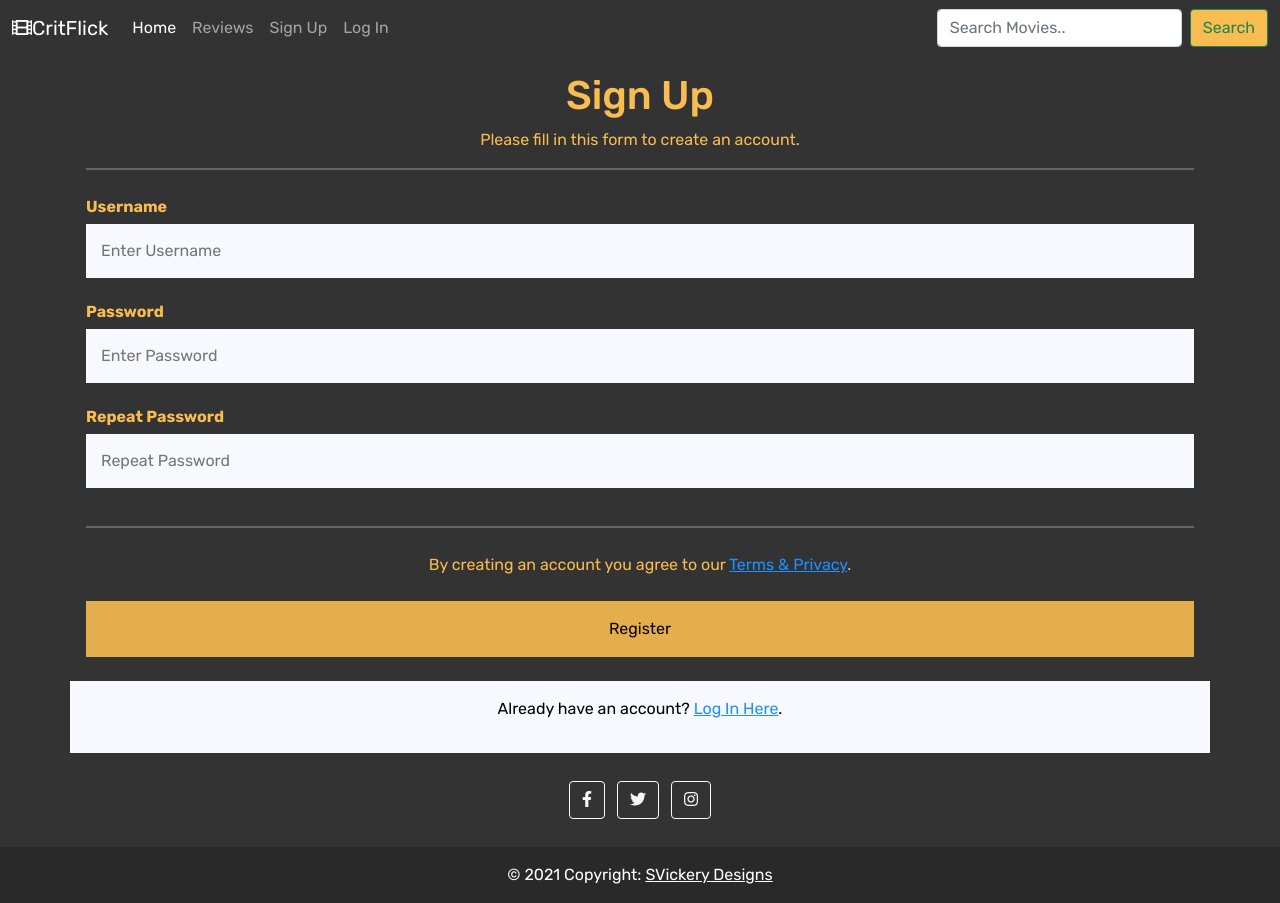
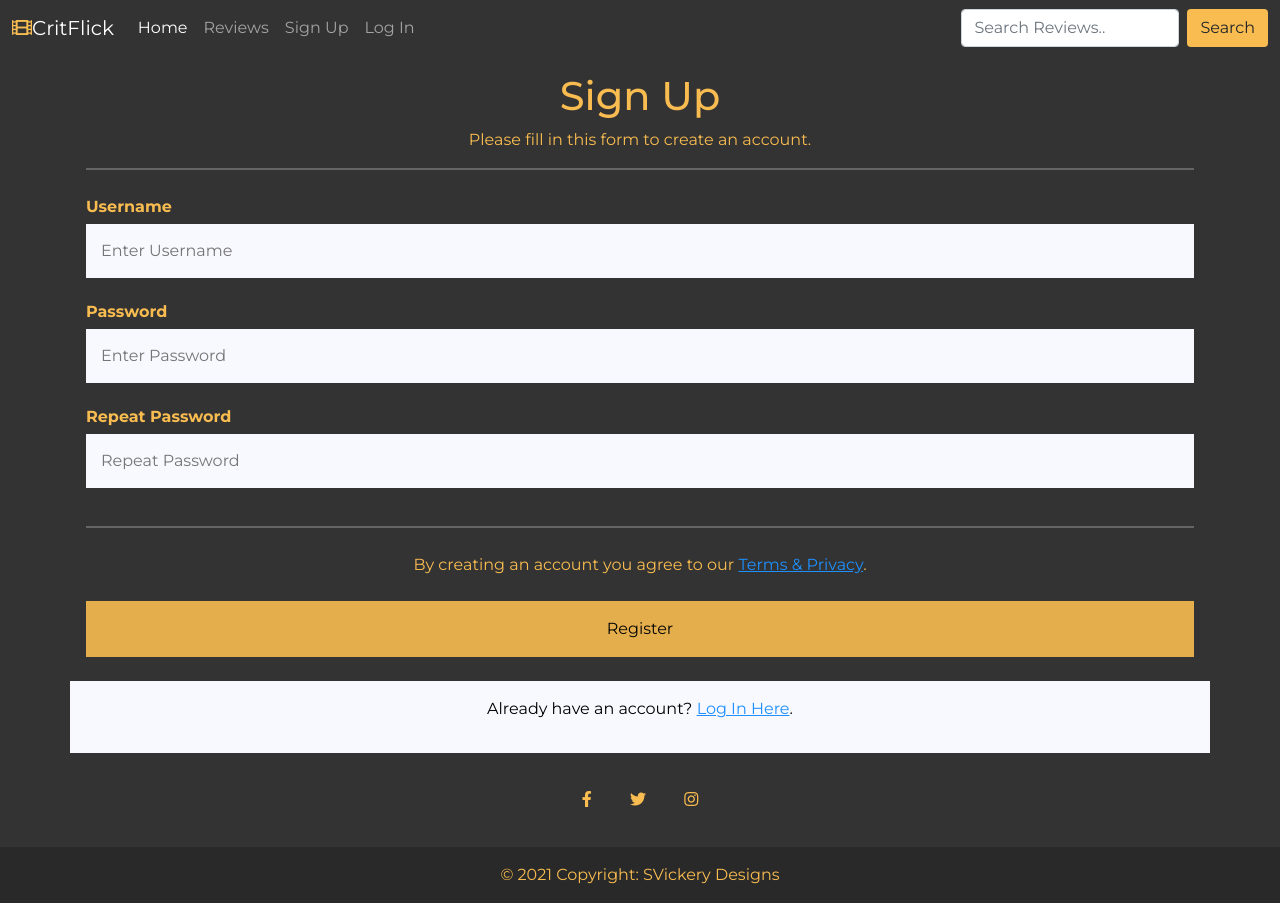
Before and after one commit to Code-Institute-Submissions/svickery-critflick_SepResub, a Flask app: page /sign_up in a window 1280 px wide. Run offline with Flask 2, Linux system fonts and the light colour scheme; the page is wider than the window, and the part outside it is not shown; some libraries are stand-ins or nearby versions.

Commit message:
Styling added throughout. New font. New name form-style added to all forms. JS added to help with scrolling on parallax page

```diff
--- a/static/css/style.css
+++ b/static/css/style.css
@@ -1,9 +1,16 @@
-@import url('https://fonts.googleapis.com/css2?family=Rubik:ital,wght@0,300;0,400;0,500;0,600;0,700;0,800;0,900;1,300;1,400;1,500;1,600;1,700;1,800;1,900&display=swap');
+@import url('https://fonts.googleapis.com/css2?family=Montserrat:ital,wght@0,200;0,300;0,400;0,500;0,600;0,700;0,800;0,900;1,200;1,300;1,400;1,500;1,600;1,700;1,800;1,900&display=swap');
+
+* {
+    padding: 0;
+    margin: 0;
+    -webkit-box-sizing: border-box;
+    box-sizing: border-box;
+}
 
 body    {
     height: 100%;
     margin: 0;
-    font-family: "Rubik", sans-serif;
+    font-family: "Montserrat", sans-serif;
     background-color: #333333;
 }
 
@@ -142,7 +162,7 @@ a {
     text-align: center;
 }
 
-.sign_up    {
+.form-style {
     color: #f9bc50;
     text-align: center;
 }
@@ -163,3 +183,11 @@ b   {
 .card   {
     text-align: center;
 }
+
+i   {
+    color: #f9bc50;
+}
+
+.copyright    {
+    color: #f9bc50;
+}
--- a/templates/base.html
+++ b/templates/base.html
@@ -13,7 +13,7 @@
 <body>
     <!--Navbar-->
     <div class="container-fluid">
-    <nav class="navbar navbar-expand-lg navbar-dark">
+    <nav class="navbar navbar-expand-lg navbar-dark sticky-top">
         <a class="navbar-brand" href="{{ url_for('index') }}"><i class="fas fa-film"></i>CritFlick</a>
             <button class="navbar-toggler" type="button" data-bs-toggle="collapse" data-bs-target="#navbarTogglerDemo02"
                 aria-controls="navbarTogglerDemo02" aria-expanded="false" aria-label="Toggle navigation">
@@ -47,8 +47,8 @@
                     {% endif %}
                 </ul>
                 <form class="d-flex">
-                    <input class="form-control me-2" type="search" placeholder="Search Movies.." aria-label="Search">
-                    <button class="search-btn btn btn-outline-success" type="submit">Search</button>
+                    <input class="form-control me-2" type="search" placeholder="Search Reviews.." aria-label="Search">
+                    <button class="search-btn btn" type="submit">Search</button>
                 </form>
             </div>
         </nav>
@@ -71,21 +71,21 @@
         {% endblock %}
 
 
-    <footer class="text-center text-white">
+    <footer class="text-center">
         <!-- Grid container -->
         <div class="container-fluid p-4 pb-0">
             <!-- Section: Social media -->
             <section class="mb-4">
                 <!-- Facebook -->
-                <a class="btn btn-outline-light btn-floating m-1" href="#!" role="button"><i
+                <a class="soc-btn btn btn-floating m-1" href="https://www.facebook.com/" target="_blank" role="button"><i
                         class="fab fa-facebook-f"></i></a>
 
                 <!-- Twitter -->
-                <a class="btn btn-outline-light btn-floating m-1" href="#!" role="button"><i
+                <a class="soc-btn btn btn-floating m-1" href="https://twitter.com/" target="_blank" role="button"><i
                         class="fab fa-twitter"></i></a>
 
                 <!-- Instagram -->
-                <a class="btn btn-outline-light btn-floating m-1" href="#!" role="button"><i
+                <a class="soc-btn btn btn-floating m-1" href="https://www.instagram.com/" target="_blank" role="button"><i
                         class="fab fa-instagram"></i></a>
 
             </section>
@@ -98,7 +98,7 @@
             <div class="row">
         <div class="copyright text-center p-3" style="background-color: rgba(0, 0, 0, 0.2);">
             © 2021 Copyright:
-            <a class="text-white" href="#">SVickery Designs</a>
+            <a>SVickery Designs</a>
         </div>
             </div>
         </div>
--- a/templates/index.html
+++ b/templates/index.html
@@ -9,7 +9,7 @@
                 <p>Your New Home For Movie Reviews!</p>
                 <p>Become A Contributor By Clicking Below</p>
                 <form method="get" action="{{ url_for('sign_up') }}">
-                    <button class="join-btn btn btn-outline-success" type="submit">Join Now!</button>
+                    <button class="join-btn btn" type="submit">Join Now!</button>
                 </form>
         </div>
     </div>
--- a/templates/login.html
+++ b/templates/login.html
@@ -3,8 +3,8 @@
 <div class="row">
     <form action="{{ url_for('login') }}" method="POST">
         <div class="container col-sm-12">
-            <h1 class="sign_up">Log In</h1>
-            <p class="sign_up">Please log in below.</p>
+            <h1 class="form-style">Log In</h1>
+            <p class="form-style">Please log in below.</p>
             <hr>
 
             <label for="email"><b>Username</b></label>
--- a/templates/profile.html
+++ b/templates/profile.html
@@ -3,7 +3,7 @@
 <div class="row">
     <form>
         <div class="container col-sm-12">
-            <h1 class="sign_up">{{ username }}'s Profile </h1>
+            <h1 class="form-style">{{ username }}'s Profile </h1>
 
         </div>
     </form>
--- a/templates/reviews.html
+++ b/templates/reviews.html
@@ -6,7 +6,7 @@
             <h1>Welcome to Reviews</h1>
             <p>See Below For The Latest Reviews</p>
             <p>Become A Contributor By Clicking Below</p>
-            <button>Join Now!</button>
+            <button class="join-btn btn btn-outline-success">Join Now!</button>
         </div>
     </div>
     <br>
--- a/templates/sign_up.html
+++ b/templates/sign_up.html
@@ -4,8 +4,8 @@
 <div class="row">
     <form action="{{ url_for('sign_up') }}" method="POST">
         <div class="container col-sm-12">
-            <h1 class="sign_up">Sign Up</h1>
-            <p class="sign_up">Please fill in this form to create an account.</p>
+            <h1 class="form-style">Sign Up</h1>
+            <p class="form-style">Please fill in this form to create an account.</p>
             <hr>
 
             <label for="email"><b>Username</b></label>
@@ -22,7 +22,7 @@
             minlength="5" maxlength="15"pattern="^[a-zA-Z0-9]{5,15}$" required>
             <hr>
 
-            <p class="sign_up">By creating an account you agree to our <a href="#">Terms & Privacy</a>.</p>
+            <p class="form-style">By creating an account you agree to our <a href="#">Terms & Privacy</a>.</p>
             <button type="submit" class="registerbtn">Register</button>
         </div>
 
```
Also changed, not shown: other parts of static/css/style.css (+16 -3 lines), other parts of templates/base.html (+1 -1 lines), static/js/script.js (+16 -0 lines).
